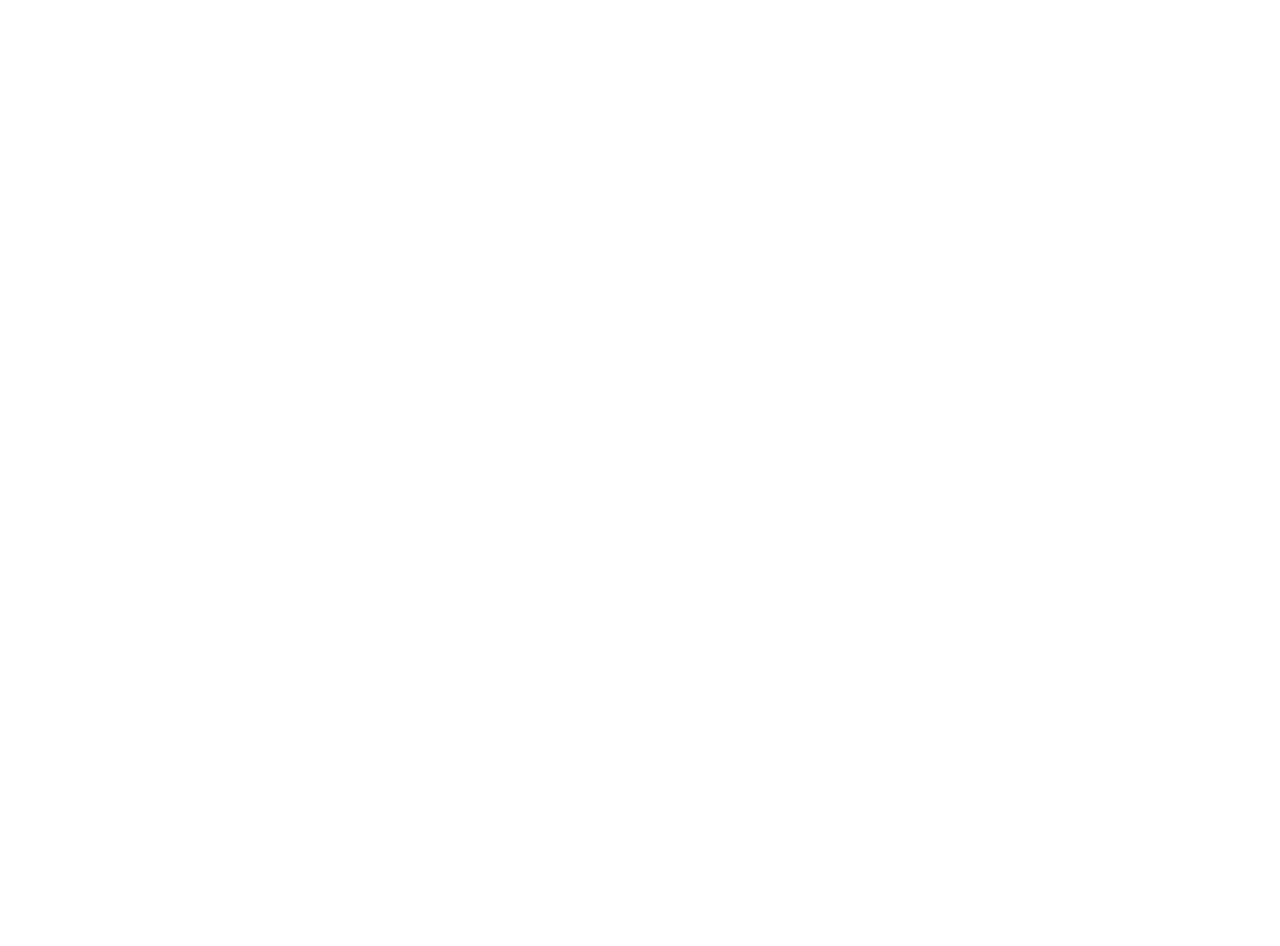
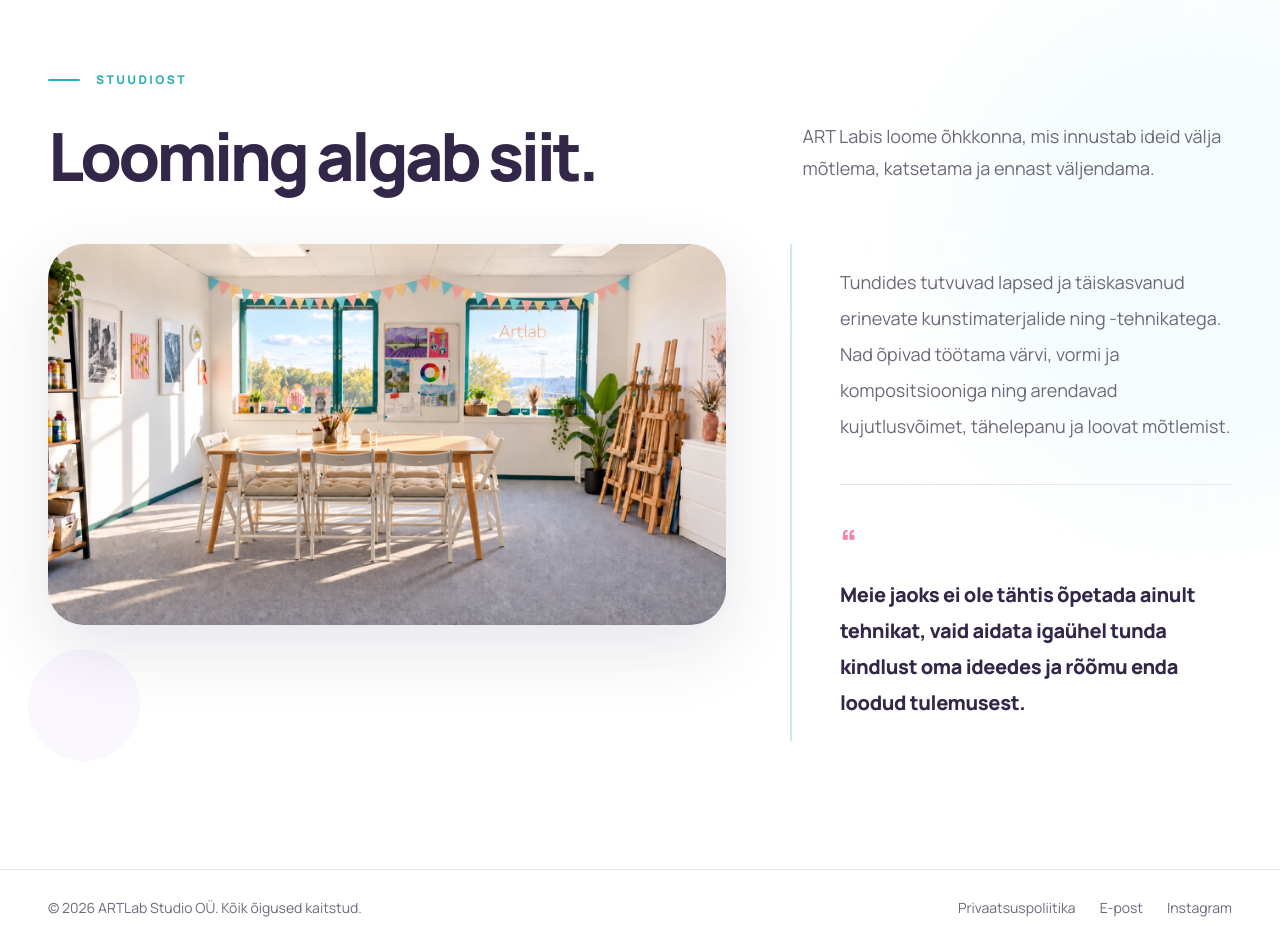
Before and after one commit to ErnestMakarov/artlab, a React (Vite) app: page / in a window 1280 px wide. Shown: the part 1180-2126 px from the top of the page. Before the commit the page ends 1201 px from the top, so only its background shows below. Built offline with nearby package versions, Linux system fonts and the light colour scheme; no server answers.

Commit message:
home/about block

```diff
--- a/src/locales/en/home.json
+++ b/src/locales/en/home.json
@@ -19,5 +19,13 @@
       "materials": "All materials included",
       "audience": "For children and adults"
     }
+  },
+  "about": {
+    "eyebrow": "About the studio",
+    "title": "Creativity starts here.",
+    "intro": "At ART Lab, we create an atmosphere that inspires people to imagine, experiment and express themselves.",
+    "description": "During classes, children and adults explore different art materials and techniques. They learn to work with colour, form and composition while developing imagination, focus and creative thinking.",
+    "statement": "For us, it is not only about teaching technique, but also helping everyone feel confident in their ideas and proud of what they create.",
+    "imageAlt": "The bright ART Lab creative studio in Tallinn"
   }
 }
--- a/src/locales/et/home.json
+++ b/src/locales/et/home.json
@@ -19,5 +19,13 @@
       "materials": "Kõik materjalid on hinna sees",
       "audience": "Lastele ja täiskasvanutele"
     }
+  },
+  "about": {
+    "eyebrow": "Stuudiost",
+    "title": "Looming algab siit.",
+    "intro": "ART Labis loome õhkkonna, mis innustab ideid välja mõtlema, katsetama ja ennast väljendama.",
+    "description": "Tundides tutvuvad lapsed ja täiskasvanud erinevate kunstimaterjalide ning -tehnikatega. Nad õpivad töötama värvi, vormi ja kompositsiooniga ning arendavad kujutlusvõimet, tähelepanu ja loovat mõtlemist.",
+    "statement": "Meie jaoks ei ole tähtis õpetada ainult tehnikat, vaid aidata igaühel tunda kindlust oma ideedes ja rõõmu enda loodud tulemusest.",
+    "imageAlt": "Valgusküllane ART Labi loovstuudio Tallinnas"
   }
 }
--- a/src/locales/ru/home.json
+++ b/src/locales/ru/home.json
@@ -19,5 +19,13 @@
       "materials": "Все материалы включены",
       "audience": "Для детей и взрослых"
     }
+  },
+  "about": {
+    "eyebrow": "О студии",
+    "title": "Творчество начинается здесь.",
+    "intro": "В ART Lab мы создаём атмосферу, в которой хочется придумывать, экспериментировать и проявлять себя.",
+    "description": "На занятиях дети и взрослые знакомятся с разными художественными материалами и техниками, учатся работать с цветом, формой и композицией, развивают воображение, внимание и творческое мышление.",
+    "statement": "Для нас важно не только научить технике, но и помочь каждому почувствовать уверенность в своих идеях и удовольствие от собственного результата.",
+    "imageAlt": "Светлая творческая студия ART Lab в Таллине"
   }
 }
--- a/src/pages/Home/Home.jsx
+++ b/src/pages/Home/Home.jsx
@@ -1,6 +1,7 @@
 import { useTranslation } from "react-i18next";
 
 import Seo from "../../components/seo/Seo.jsx";
+import HomeAbout from "./HomeAbout.jsx";
 import HomeHero from "./HomeHero.jsx";
 
 export default function HomePage() {
@@ -15,6 +16,7 @@ export default function HomePage() {
       />
 
       <HomeHero />
+      <HomeAbout />
     </>
   );
 }
--- /dev/null
+++ b/src/pages/Home/HomeAbout.jsx
@@ -0,0 +1,84 @@
+import { useTranslation } from "react-i18next";
+
+import Container from "../../components/ui/Container.jsx";
+import studioImage from "../../assets/images/home/artlab-studio-interior.jpg";
+
+export default function HomeAbout() {
+  const { t } = useTranslation("home");
+
+  return (
+    <section
+      className="relative isolate overflow-hidden bg-white py-20 sm:py-24 lg:py-28 xl:py-32"
+      aria-labelledby="home-about-title"
+    >
+      <div
+        className="pointer-events-none absolute -right-40 top-16 size-[30rem] rounded-full bg-surface-aqua/65 blur-3xl"
+        aria-hidden="true"
+      />
+
+      <Container className="relative">
+        <p className="flex items-center gap-4 text-[11px] font-extrabold uppercase tracking-[0.2em] text-accent-cyan sm:text-xs">
+          <span
+            className="h-0.5 w-8 rounded-full bg-current"
+            aria-hidden="true"
+          />
+
+          {t("about.eyebrow")}
+        </p>
+
+        <div className="mt-8 grid gap-7 lg:grid-cols-[minmax(0,1.15fr)_minmax(320px,0.75fr)] lg:items-end lg:gap-16 xl:gap-24">
+          <h2
+            id="home-about-title"
+            className="max-w-4xl text-[clamp(2.7rem,5.2vw,5.5rem)] font-extrabold leading-[0.98] tracking-[-0.055em] text-ink"
+          >
+            {t("about.title")}
+          </h2>
+
+          <p className="max-w-xl text-base leading-7 text-muted sm:text-lg sm:leading-8 lg:pb-1">
+            {t("about.intro")}
+          </p>
+        </div>
+
+        <div className="mt-10 grid items-stretch gap-9 lg:mt-14 lg:grid-cols-[minmax(0,1.15fr)_minmax(320px,0.75fr)] lg:gap-10 xl:gap-16">
+          <div className="relative">
+            <div
+              className="absolute -bottom-5 -left-5 size-28 rounded-full bg-surface-lilac"
+              aria-hidden="true"
+            />
+
+            <div className="relative overflow-hidden rounded-[1.75rem] bg-surface-lilac shadow-[0_24px_70px_rgba(51,39,73,0.12)] sm:rounded-[2.25rem]">
+              <img
+                src={studioImage}
+                alt={t("about.imageAlt")}
+                width="1600"
+                height="900"
+                loading="lazy"
+                decoding="async"
+                className="aspect-video h-full w-full object-cover"
+              />
+            </div>
+          </div>
+
+          <div className="relative flex flex-col justify-center border-l-2 border-accent-cyan/25 pl-6 sm:pl-9 lg:py-5 xl:pl-12">
+            <p className="max-w-xl text-base leading-8 text-muted sm:text-lg sm:leading-9">
+              {t("about.description")}
+            </p>
+
+            <blockquote className="mt-8 border-t border-line pt-8 sm:mt-10 sm:pt-10">
+              <span
+                className="mb-4 block text-4xl font-extrabold leading-none text-accent-pink/70"
+                aria-hidden="true"
+              >
+                “
+              </span>
+
+              <p className="max-w-xl text-lg font-extrabold leading-8 tracking-[-0.02em] text-ink sm:text-xl sm:leading-9">
+                {t("about.statement")}
+              </p>
+            </blockquote>
+          </div>
+        </div>
+      </Container>
+    </section>
+  );
+}
```
Also changed, not shown: src/assets/images/home/artlab-studio-interior.jpg (added).
